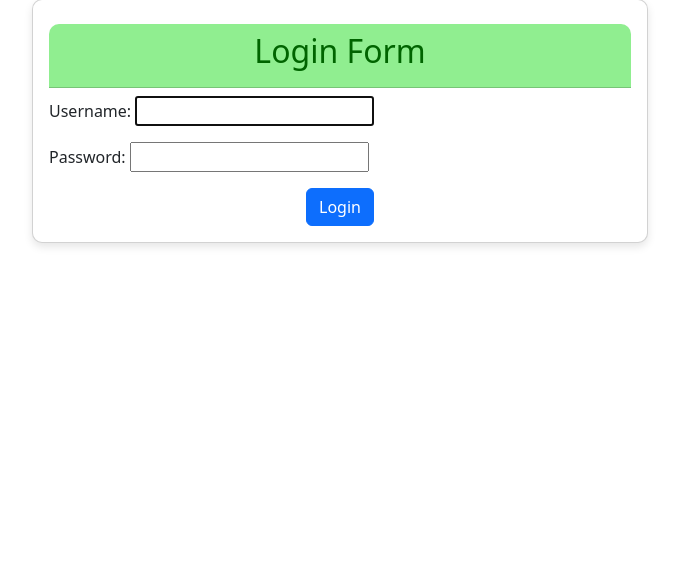
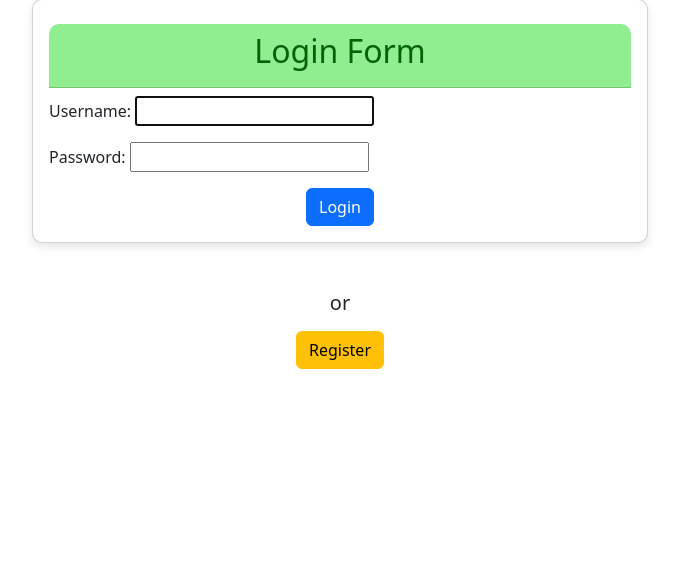
Before and after one commit to Mokshith19/BusPassSystem, a Django app: a page that uses myapp/templates/registration/login.html in a window 1280 px wide. Shown: the part 142-710 px from the top of the page, without its empty margins (300-979 px from the left). Run offline with Django 5.2, Linux system fonts and the light colour scheme.

Commit message:
Registration is added to the Website.
Improved the login and logout page logic.

```diff
--- a/BusPassSystem/settings.py
+++ b/BusPassSystem/settings.py
@@ -116,7 +116,12 @@ AUTH_PASSWORD_VALIDATORS = [
 #
 
 LOGIN_URL = '/accounts/login/'
+
 LOGIN_REDIRECT_URL = '/buspass/profile/'
+
+# Adding Cookies
+SESSION_COOKIE_AGE = 1209600  # Two weeks, in seconds
+SESSION_EXPIRE_AT_BROWSER_CLOSE = True  # Set to True if you want the session to expire on browser close
 
 # Ensure you have this setting
 # LOGOUT_REDIRECT_URL = '/'
--- a/BusPassSystem/urls.py
+++ b/BusPassSystem/urls.py
@@ -18,12 +18,17 @@ Including another URLconf
 from django.contrib import admin
 from django.urls import path, include
 
+from myapp.views import logout_passenger
+
+
 urlpatterns = [
     path('admin/', admin.site.urls),
     path("index/", include("myapp.urls")),
     path('buspass/', include('myapp.urls')),
     # path('verify/', include('myapp.urls')),
+    path('verify/', include('django.contrib.auth.urls')),
     path('accounts/', include('django.contrib.auth.urls')),
+    path('accounts/logout_passenger/', logout_passenger, name='logout_passenger'),
 ]
 
 # /accounts/login/,
--- a/myapp/templates/registration/login.html
+++ b/myapp/templates/registration/login.html
@@ -40,6 +40,14 @@
             padding: 20px;
         }
     </style>
+    <script>
+        window.onload = function() {
+            if (performance.navigation.type === 2) {
+                // Clear form data if the page is loaded via the back button
+                document.querySelector('form').reset();
+            }
+        };
+    </script>
 </head>
 <body>
     <div class="div2">
@@ -48,7 +56,7 @@
     <div class="container">
         <div class="card mb-5">
             <div class="card-body">
-                <form method="post">
+                <form method="post" action="{% url 'login' %}">
                     {% csrf_token %}
                     <div class="card-header mt-2 text-center">
                         <h2>Login Form</h2>
@@ -62,6 +70,13 @@
                 </form>
             </div>
         </div>
+        <h5 class="text-center">or</h5>
+        <div class="text-center mt-3">
+            <form action="{% url 'register' %}" method="post" style="display: inline;">
+                <button type="submit" class="btn btn-warning">Register</button>
+                {% csrf_token %}
+            </form>
+        </div>
     </div>
 </body>
 </html>
--- a/myapp/urls.py
+++ b/myapp/urls.py
@@ -1,6 +1,6 @@
 from django.urls import path
 
-from myapp.views import register, profile, add_pass, index , logout_passenger
+from myapp.views import register, profile, add_pass, index
 
 
 urlpatterns = [
@@ -8,5 +8,4 @@ urlpatterns = [
     path('register/', register, name='register'),
     path('profile/', profile, name='profile'),
     path('add_pass/', add_pass, name='add_pass'),
-    path('accounts/logout_passenger/', logout_passenger, name='logout_passenger'),
 ]
--- a/myapp/views.py
+++ b/myapp/views.py
@@ -3,11 +3,13 @@ from django.contrib.auth import login, authenticate
 from .forms import RegistrationForm, AddPassForm
 from .models import Passenger, Pass, Bus
 from django.contrib.auth.decorators import login_required
+from django.contrib.auth import logout as auth_logout
 
 def index(request):
     return render(request, 'index.html')
 
 def logout_passenger(request):
+    auth_logout(request)
     return render(request, 'registration/logout.html')
 
 
```
Also changed, not shown: myapp/templates/buspass/add_pass.html (+9 -1 lines), myapp/templates/buspass/profile.html (line endings or trailing spaces).
